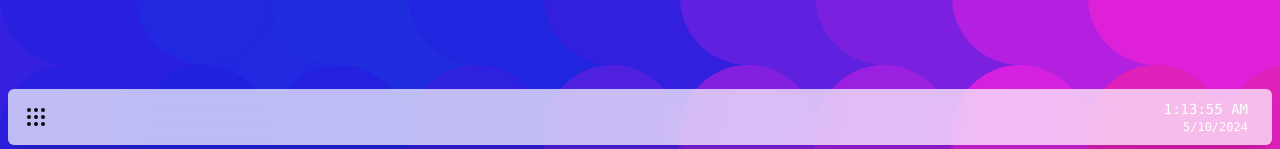
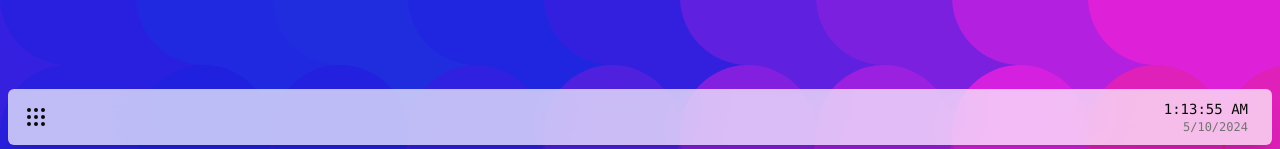
Before and after one commit to sangonz193/portfolio, a Next.js app: page /os in a window 1280 px wide. Shown: the part 647-796 px from the top of the page. Built offline with nearby package versions, Linux system fonts and the light colour scheme.

Commit message:
fix light theme colors

```diff
--- a/components/navigation-bar/date-time.tsx
+++ b/components/navigation-bar/date-time.tsx
@@ -21,10 +21,10 @@ export const DateAndTime = observer(() => {
       )}
     >
       <div className="overflow-hidden items-end">
-        <span className="text-white text-sm font-mono text-right text-nowrap">
+        <span className="text-sm font-mono text-right text-nowrap">
           {_ && date.toLocaleTimeString()}
         </span>
-        <span className="text-white text-xs font-mono ml-2 text-right text-nowrap">
+        <span className="text-xs font-mono text-muted-foreground ml-2 text-right text-nowrap">
           {_ && date.toLocaleDateString()}
         </span>
       </div>
--- a/modules/windows/window-frame/window-frame.tsx
+++ b/modules/windows/window-frame/window-frame.tsx
@@ -147,7 +147,7 @@ export const WindowFrame = observer(({ window }: Props) => {
     <div
       id={window.frameId}
       className={cn(
-        "@container absolute rounded-lg shadow-2xl bg-gray-700 p-0.5 pt-0 touch-manipulation transition-[shadow,top,left,right,bottom,opacity,transform] duration-300",
+        "@container absolute rounded-lg shadow-2xl bg-accent p-0.5 pt-0 touch-manipulation transition-[shadow,top,left,right,bottom,opacity,transform] duration-300",
         (resizing || !transitionInset) && "transition-[shadow]",
         appearIn && "animate-in",
         focused && "shadow-black backdrop-blur-xl bg-background/70",
@@ -165,10 +165,6 @@ export const WindowFrame = observer(({ window }: Props) => {
       <WindowFramePositioningStoreListener
         store={windowFramePositioningStore}
       />
-
-      {!focused && (
-        <div className="absolute inset-0 rounded-md bg-gray-800/10" />
-      )}
 
       <div className="gap-1 h-11 flex-row relative items-center">
         <div
@@ -236,7 +232,7 @@ export const WindowFrame = observer(({ window }: Props) => {
             <TooltipTrigger asChild>
               <Button
                 variant="destructive"
-                className="cursor-default bg-transparent shadow-none"
+                className="cursor-default bg-transparent shadow-none text-foreground hover:text-destructive-foreground"
                 size="icon"
                 onClick={() => {
                   windowsStore.closeWindow(id);
@@ -260,6 +256,8 @@ export const WindowFrame = observer(({ window }: Props) => {
       >
         <WindowFrameContent window={window} moving={!!transform} />
       </div>
+
+      {!focused && <div className="absolute inset-0 rounded-md bg-accent/20" />}
 
       {!maximized && <ResizeHandles windowId={id} />}
     </div>
```
